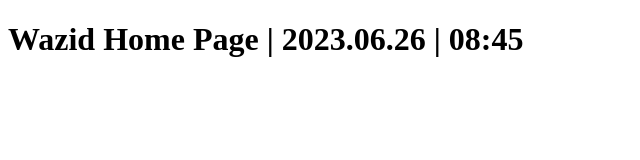
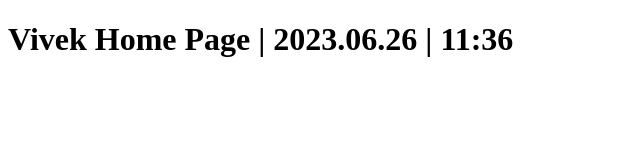
Before and after one commit to vivekgpv92/K8S, a plain HTML site: page index.html in a window 1280 px wide. Shown: the whole page, without its empty margins (0-640 px from the left). Drawn offline with Linux system fonts and the light colour scheme.

Commit message:
Commit nginx.conf

```diff
--- a/index.html
+++ b/index.html
@@ -4,6 +4,6 @@
     <title>Wazid | K8s Project </title>
   </head>
   <body>
-    <h1>Wazid Home Page | 2023.06.26 | 08:45 </h1>
+    <h1>Vivek Home Page | 2023.06.26 | 11:36 </h1>
   </body>
 </html>
```
Also changed, not shown: 1 other file.
